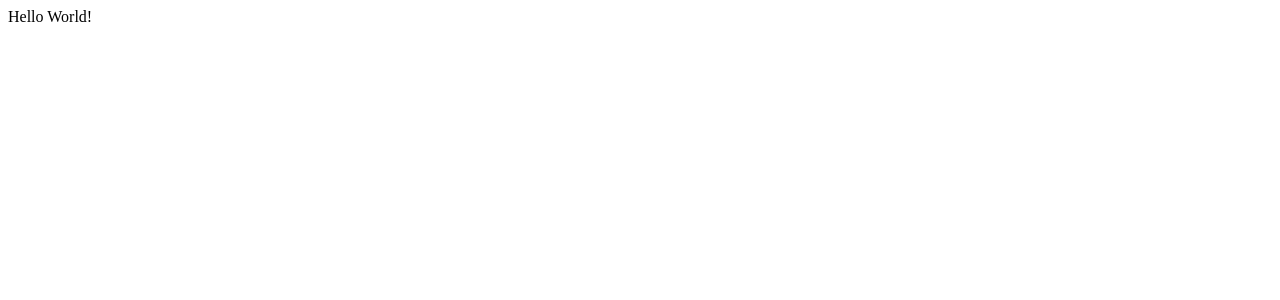
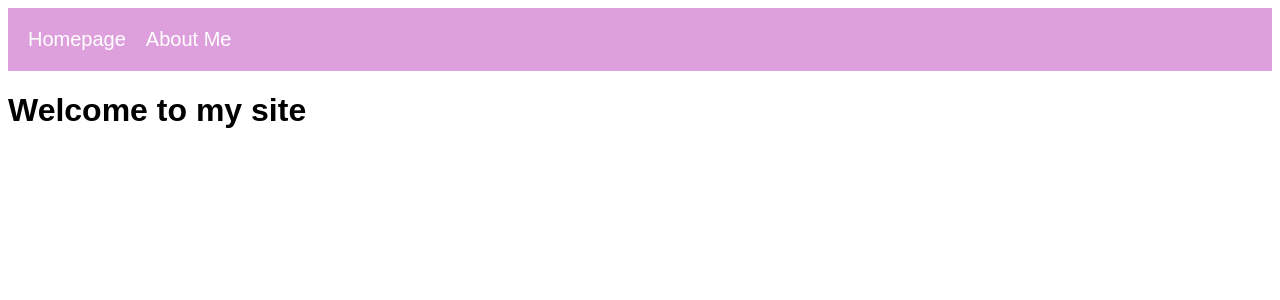
Before and after one commit to ImsirovicAjdin/react-from-scratch-101-simplest, a React (Create React App) app: page / in a window 1280 px wide. Shown: the top 300 px of the page. Built offline with nearby package versions, Linux system fonts and the light colour scheme.

Commit message:
Complete branch for The Navbar video

```diff
--- a/package.json
+++ b/package.json
@@ -8,6 +8,7 @@
     "@testing-library/user-event": "^13.5.0",
     "react": "^18.2.0",
     "react-dom": "^18.2.0",
+    "react-router-dom": "^6.3.0",
     "react-scripts": "5.0.1",
     "web-vitals": "^2.1.4"
   },
--- /dev/null
+++ b/src/AboutMe.js
@@ -0,0 +1,7 @@
+function AboutMe() {
+    return (
+        <h1>About Me</h1>
+    )
+}
+
+export default AboutMe
--- /dev/null
+++ b/src/App.css
@@ -0,0 +1,13 @@
+* {
+    font-family: sans-serif;
+}
+nav {
+    background: plum;
+    padding: 20px;
+}
+nav a {
+    color: white;
+    text-decoration: none;
+    font-size: 20px;
+    margin-right: 20px;
+}
--- a/src/App.js
+++ b/src/App.js
@@ -1,7 +1,26 @@
+import "./App.css";
+import Homepage from "./Homepage";
+import AboutMe from "./AboutMe";
+import { Routes, Route, Link } from "react-router-dom";
+
 function App() {
   return (
     <div className="App">
-      Hello World!
+      {/* <nav className="nav">
+        <a href="#" className="nav-item">Homepage</a>
+        <a href="#" className="nav-item">About Me</a>
+      </nav>
+      <Homepage />
+      <AboutMe /> */}
+
+	  <nav>
+      <Link to="/" className="nav-item">Homepage</Link>
+      <Link to="/about-me" className="nav-item">About Me</Link>
+	  </nav>
+      <Routes>
+        <Route path="/" element={<Homepage />}></Route>
+        <Route path="/about-me" element={<AboutMe />}></Route>
+      </Routes>
     </div>
   );
 }
--- /dev/null
+++ b/src/Homepage.js
@@ -0,0 +1,7 @@
+function Homepage() {
+    return (
+        <h1>Welcome to my site</h1>
+    )
+}
+
+export default Homepage
--- a/src/index.js
+++ b/src/index.js
@@ -1,5 +1,13 @@
+import React from "react";
 import ReactDOM from 'react-dom/client';
 import App from './App';
+import {BrowserRouter} from "react-router-dom"
 
 const root = ReactDOM.createRoot(document.getElementById('root'));
-root.render(<App />);
+root.render(
+    <React.StrictMode>
+        <BrowserRouter>
+            <App />
+        </BrowserRouter>
+    </React.StrictMode>
+);
```
Also changed, not shown: 1 other file (tests, documents, lock files or other folders).
